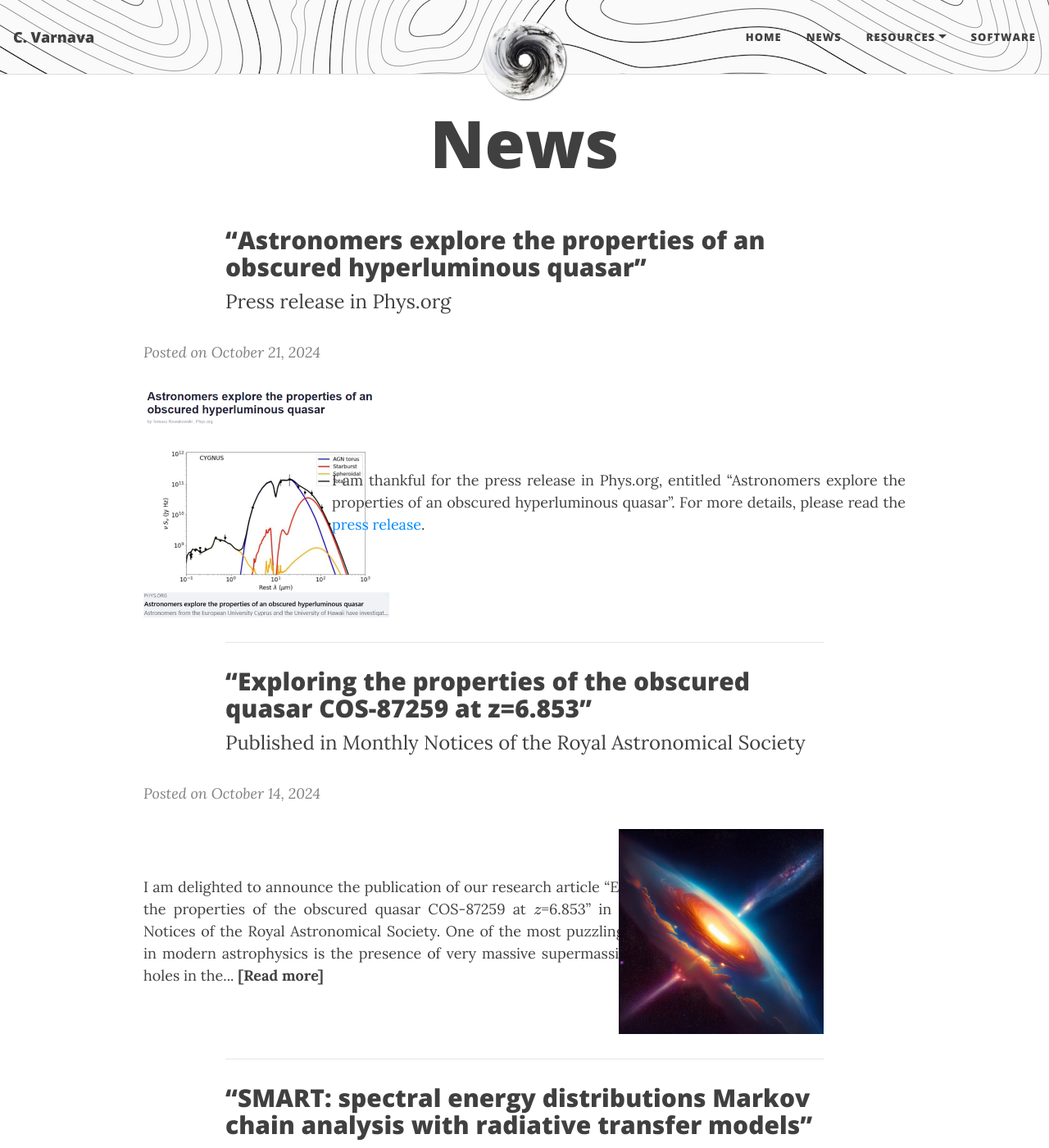
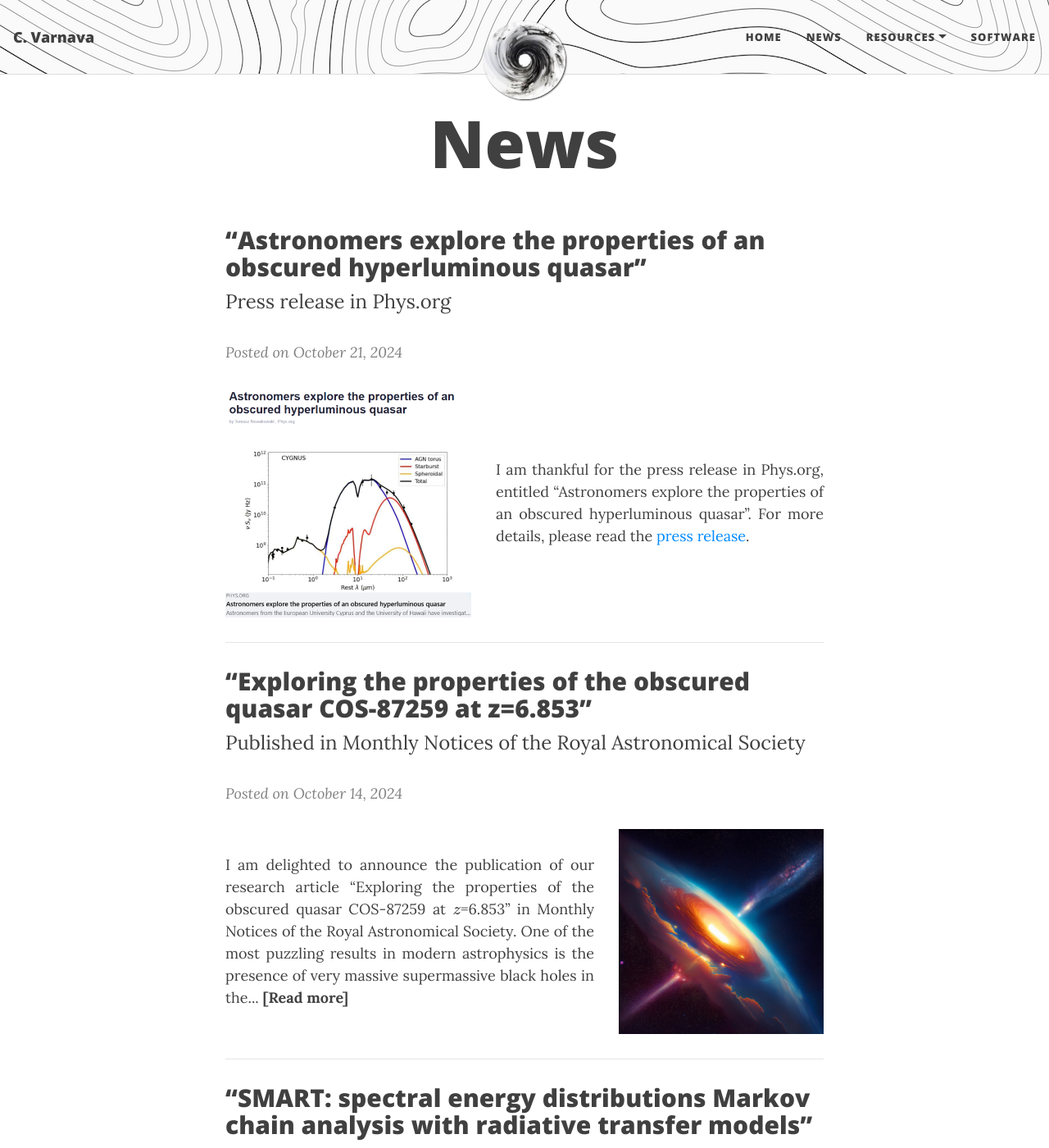
Before and after one commit to ch-var/ch-var.github.io, a Jekyll site: the page built from news.html, in a window 1280 px wide and 1400 px high. Shown: the whole window at 82% size. Built offline with Jekyll 4.4.1, drawn with Linux system fonts in a browser that asks for light colours; formulas are drawn with MathJax 3.

Commit message:
Update news.html

```diff
--- a/news.html
+++ b/news.html
@@ -3,24 +3,6 @@
 title: News
 mathjax: true
 ---
-<style>
-  /* Reduce margins of paragraphs on desktop screens */
-  @media (min-width: 768px) {
-    p {
-      margin-left: -100px;  /* Reduce the left margin for paragraphs */
-      margin-right: -100px; /* Reduce the right margin for paragraphs */
-    }
-  }
-
-  /* Keep default margins on mobile screens */
-  @media (max-width: 767px) {
-    p {
-      margin-left: 0;  /* Default left margin for paragraphs */
-      margin-right: 0; /* Default right margin for paragraphs */
-    }
-  }
-</style>
-
 <p>
 <h2>“Astronomers explore the properties of an obscured hyperluminous quasar”</h2>
 <font size="+2">Press release in Phys.org</font>
@@ -29,7 +11,7 @@
 <i style="color:#808080";>Posted on October 21, 2024</i>
 
 <div style="display: flex; justify-content: space-between; align-items: center; flex-wrap: wrap;">
-  <img src="/assets/img/press.png" style="max-width: 300px; height: auto; margin-right: 30px; margin-left: -100px;"/>
+  <img src="/assets/img/press.png" style="max-width: 300px; height: auto; margin-right: 30px;"/>
   <p style="text-align: justify; flex: 1;">I am thankful for the press release in Phys.org, entitled “Astronomers explore the properties of an obscured hyperluminous quasar”. For more details, please read the <a href="https://phys.org/news/2024-10-astronomers-explore-properties-obscured-hyperluminous.html">press release</a>.</p>
 </div>
 
```
